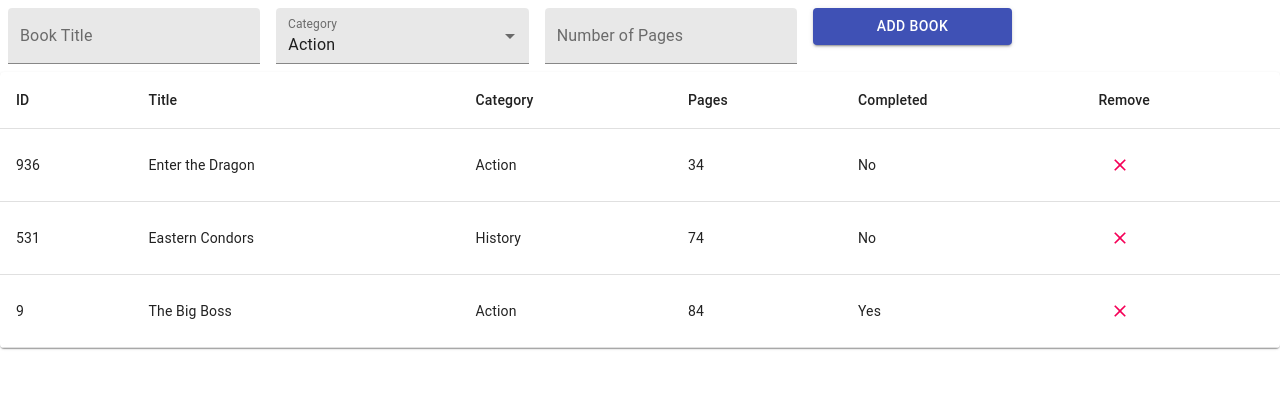
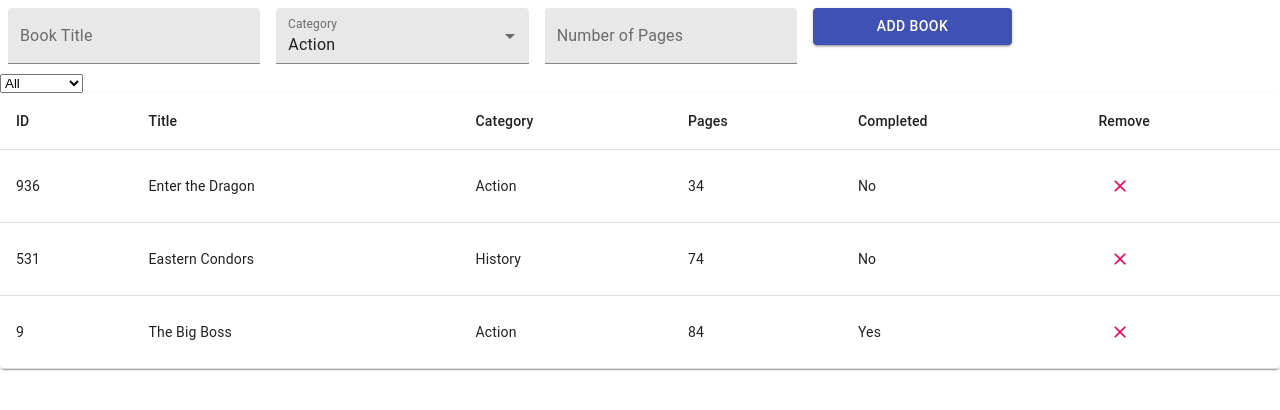
Before and after one commit to oxenprogrammer/Book-Store-App, a React (Create React App) app: page / in a window 1280 px wide. Shown: the top 410 px of the page. Built offline with nearby package versions, Linux system fonts and the light colour scheme.

Commit message:
Feat(bookstore): add filter requirements

```diff
--- a/src/actions/index.js
+++ b/src/actions/index.js
@@ -4,4 +4,7 @@ export const CHANGE_FILTER = "CHANGE_FILTER";
 
 export const addBook = (book) => ({ type: ADD_BOOK, payload: book });
 export const removeBook = (id) => ({ type: REMOVE_BOOK, payload: id });
-export const changeFilter = (books) => ({type: CHANGE_FILTER, payload: books})
+export const changeFilter = (books) => ({
+  type: CHANGE_FILTER,
+  payload: books,
+});
--- a/src/components/CategoryFilter.js
+++ b/src/components/CategoryFilter.js
@@ -1,27 +1,19 @@
-import {
-  FormControl,
-  FormHelperText,
-  InputLabel,
-  MenuItem,
-  Select as MuiSelect,
-} from '@material-ui/core';
+import PropTypes from "prop-types";
+import React from "react";
+import { categories } from "../containers/BooksForm";
 
-import React from 'react';
-
-export const CategoryFilter = (props) => {
-  const { name, value, label, error = null, onChange, options, ...others } = props;
+export const CategoryFilter = ({ handleChange }) => {
   return (
-    <FormControl variant="outlined" {...(error && { error: true })}>
-      <InputLabel>{label}</InputLabel>
-      <MuiSelect name={name} label={label} value={value} onChange={onChange} {...others}>
-        <MenuItem value="All">None</MenuItem>
-        {options?.map((item) => (
-          <MenuItem key={item.dataId} value={item.dataId}>
-            {item.dataDes}``
-          </MenuItem>
-        ))}
-      </MuiSelect>
-      {error && <FormHelperText>{error}</FormHelperText>}
-    </FormControl>
+    <select onBlur={handleChange} onChange={handleChange}>
+      {categories.map((value) => (
+        <option value={value} key={value}>
+          {value}
+        </option>
+      ))}
+    </select>
   );
 };
+
+CategoryFilter.propTypes = {
+  handleChange: PropTypes.func.isRequired,
+};
--- a/src/containers/BooksForm.js
+++ b/src/containers/BooksForm.js
@@ -21,8 +21,8 @@ const useStyles = makeStyles((theme) => ({
   },
 }));
 
-const BooksForm = () => {
-  const categories = [
+export const categories = [
+  "All",
   "Action",
   "Biography",
   "History",
@@ -32,6 +32,7 @@ const BooksForm = () => {
   "Sci-Fi",
 ];
 
+const BooksForm = () => {
   const dispatch = useDispatch();
 
   const [book, setBook] = useState("");
--- a/src/containers/BooksList.js
+++ b/src/containers/BooksList.js
@@ -7,14 +7,15 @@ import {
   TableHead,
   TableRow,
 } from "@material-ui/core";
+import { changeFilter, removeBook } from "../actions/index";
 import { connect, useDispatch } from "react-redux";
 
 import { Book } from "../components/Book";
+import { CategoryFilter } from "../components/CategoryFilter";
 import { Notification } from "./Notification";
 import Paper from "@material-ui/core/Paper";
-import { removeBook } from "../actions/index";
 
-const BooksList = ({ books }) => {
+const BooksList = ({ books, filter }) => {
   const [notify, setNotify] = useState({
     isOpen: false,
     message: "",
@@ -23,8 +24,8 @@ const BooksList = ({ books }) => {
 
   const dispatch = useDispatch();
 
-  const handleRemoveBook = async (bookId) => {
-    await dispatch(removeBook(bookId));
+  const handleRemoveBook = (bookId) => {
+    dispatch(removeBook(bookId));
     setNotify({
       isOpen: true,
       message: `Successfully Removed the Book with ID ${bookId}`,
@@ -32,8 +33,13 @@ const BooksList = ({ books }) => {
     });
   };
 
+  const handleFilterChange = ({ target: { value } }) => {
+    dispatch(changeFilter(value));
+  };
+
   return (
     <Fragment>
+      <CategoryFilter handleChange={handleFilterChange} />
       <TableContainer component={Paper}>
         <Table aria-label="simple table">
           <TableHead>
@@ -47,7 +53,23 @@ const BooksList = ({ books }) => {
             </TableRow>
           </TableHead>
           <TableBody>
-            {books.map((book) => (
+            {filter === "All"
+              ? books.map((book) => (
+                  <TableRow key={book.id}>
+                    <Book
+                      key={book.id}
+                      id={book.id}
+                      title={book.title}
+                      category={book.category}
+                      pages={book.pages}
+                      read={book.read}
+                      handleRemoveBook={handleRemoveBook}
+                    />
+                  </TableRow>
+                ))
+              : books
+                  .filter((book) => book.category === filter)
+                  .map((book) => (
                     <TableRow key={book.id}>
                       <Book
                         key={book.id}
@@ -68,5 +90,8 @@ const BooksList = ({ books }) => {
   );
 };
 
-const mapStateToProps = (state) => ({ books: state.books });
+const mapStateToProps = (state) => ({
+  books: state.books,
+  filter: state.filterReducer,
+});
 export default connect(mapStateToProps, null)(BooksList);
--- a/src/reducers/filter.js
+++ b/src/reducers/filter.js
@@ -5,7 +5,7 @@ const initialState = "All";
 export const filterReducer = (state = initialState, action) => {
   switch (action.type) {
     case CHANGE_FILTER:
-      return [...state, action.payload];
+      return action.payload;
     default:
       return state;
   }
```
Lines whose indentation alone changed are shown as unchanged.
